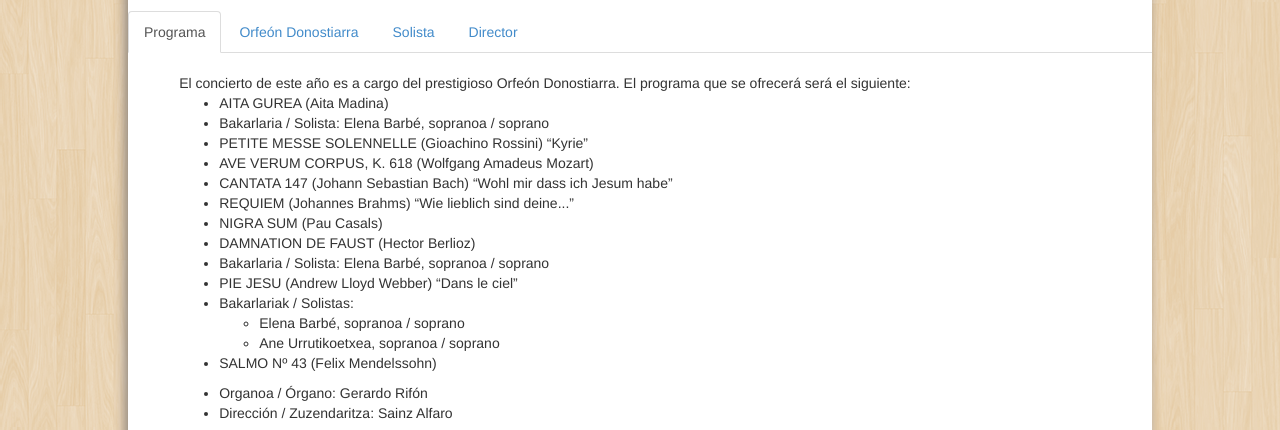
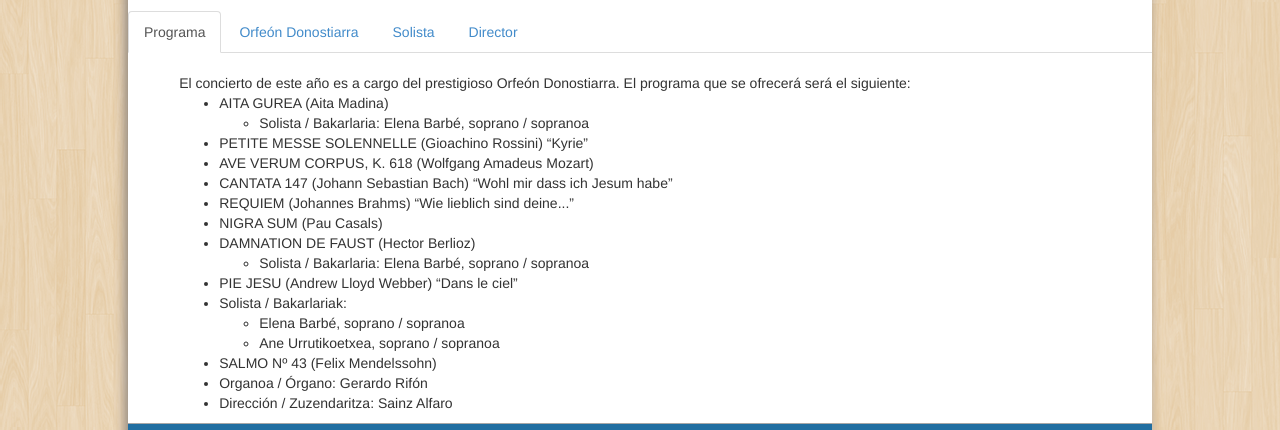
Before and after one commit to CMAyete/WebCS, a plain HTML site: page concierto.html in a window 1280 px wide. Shown: the part 85-515 px from the top of the page. Drawn offline with nearby package versions, Linux system fonts and the light colour scheme.

Commit message:
Text order

```diff
--- a/concierto.html
+++ b/concierto.html
@@ -5,7 +5,7 @@
       <!--Tags and SEO
     ================================-->
     <meta charset="UTF-8">
-    <title>Infromación || Concierto Solidario de los Jóvenes</title>
+    <title>Información || Concierto Solidario de los Jóvenes</title>
     <meta name="description" content="Información del Concierto Solidario de los Jóvenes">
     <meta name="keywords" content="Concierto, Solidario, Orfeon, Donostiarra, Ayete, Tecnun, Universidad de Navarra, San Sebastian, Desahucios, Caritas">
     <meta name="author" content="Ricardo José García Mora">
@@ -78,8 +78,9 @@
           El concierto de este año es a cargo del prestigioso Orfeón Donostiarra. El programa que se ofrecerá será el siguiente:
           <ul>
             <li>AITA GUREA (Aita Madina)</li>
-
-            <li>Bakarlaria / Solista: Elena Barbé, sopranoa / soprano </li>
+              <ul>
+                <li>Solista / Bakarlaria: Elena Barbé, soprano / sopranoa</li>
+              </ul>
 
             <li>PETITE MESSE SOLENNELLE (Gioachino Rossini) “Kyrie”</li>
 
@@ -92,23 +93,20 @@
             <li>NIGRA SUM (Pau Casals) </li>
 
             <li>DAMNATION DE FAUST (Hector Berlioz) </li>
-
-            <li>Bakarlaria / Solista: Elena Barbé, sopranoa / soprano </li>
+              <ul>
+                <li>Solista / Bakarlaria: Elena Barbé, soprano / sopranoa </li>
+              </ul>
 
             <li>PIE JESU (Andrew Lloyd Webber) “Dans le ciel” </li>
 
-            <li>Bakarlariak / Solistas: </li>
+            <li>Solista / Bakarlariak: </li>
               <ul>
+                <li>Elena Barbé, soprano / sopranoa </li>
 
-                <li>Elena Barbé, sopranoa / soprano </li>
-
-                <li>Ane Urrutikoetxea, sopranoa / soprano </li>
+                <li>Ane Urrutikoetxea, soprano / sopranoa </li>
               </ul>
 
             <li>SALMO Nº 43 (Felix Mendelssohn) </li>
-                </ul>
-
-            <ul>
             <li>Organoa / Órgano: Gerardo Rifón </li>
 
             <li>Dirección / Zuzendaritza: Sainz Alfaro</li>
```
